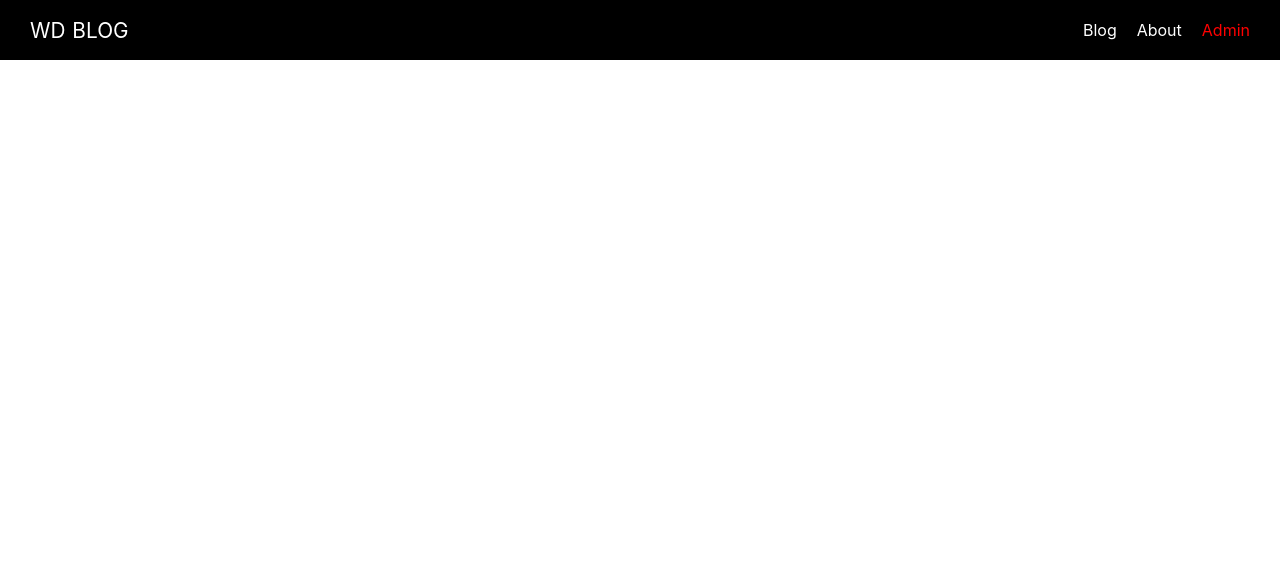
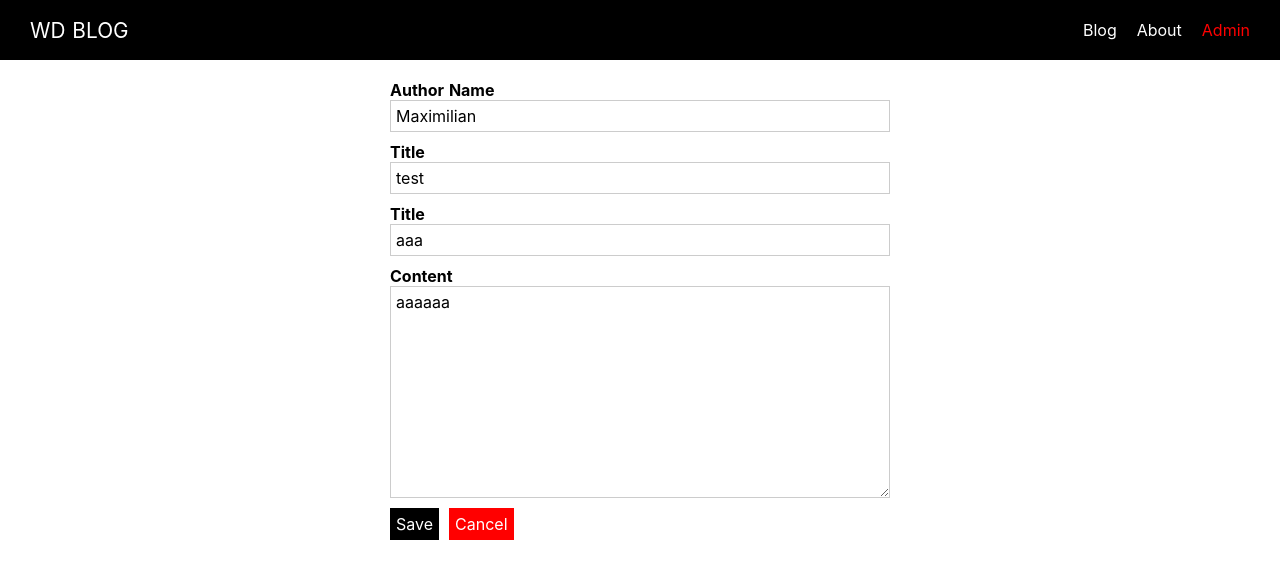
Before and after one commit to r-nmt000/my-nuxt-blog, a Nuxt app: page /admin/1 in a window 1280 px wide. Shown: the top 578 px of the page. Built offline with nearby package versions, Linux system fonts and the light colour scheme.

Commit message:
Add admin new post form

```diff
--- /dev/null
+++ b/components/admin/AdminPostForm.vue
@@ -0,0 +1,59 @@
+<template>
+  <section class="new-post-form">
+    <form @submit.prevent="onSave">
+      <AppInputControl v-model="editedPost.author">Author Name</AppInputControl>
+      <AppInputControl v-model="editedPost.title">Title</AppInputControl>
+      <AppInputControl v-model="editedPost.thumbnailLink">Title</AppInputControl>
+      <AppInputControl
+        control-type="textarea"
+        v-model="editedPost.content">
+        Content
+      </AppInputControl>
+      <AppButton type="submit">Save</AppButton>
+      <AppButton
+        type="button"
+        style="margin-left: 10px"
+        btn-style="cancel"
+        @click="onCancel">Cancel</AppButton>
+    </form>
+  </section>
+</template>
+
+<script>
+  import AppInputControl from "@/components/ui/AppControlInput";
+  import AppButton from "@/components/ui/AppButton";
+  export default {
+    name: "AdminPostForm",
+    components: {AppButton, AppInputControl},
+    props: {
+      post: {
+        type: Object,
+        required: false
+      }
+    },
+    data() {
+      return {
+        editedPost: this.post
+          ? {...this.post}
+          : {
+            author: '',
+            title: '',
+            thumbnailLink: '',
+            content: ''
+          }
+      }
+    },
+    methods: {
+      onSave() {
+        console.log(this.editedPost);
+      },
+      onCancel() {
+        this.$router.push('/');
+      }
+    }
+  }
+</script>
+
+<style scoped>
+
+</style>
--- a/components/posts/PostPreview.vue
+++ b/components/posts/PostPreview.vue
@@ -1,5 +1,5 @@
 <template>
-  <nuxt-link :to="'/posts/' + id" class="post-preview"> <article>
+  <nuxt-link :to="postLink" class="post-preview"> <article>
     <div class="post-thumbnail"
          :style="{backgroundImage: 'url(' + thumbnail + ')'}"></div>
     <div class="post-content">
@@ -14,6 +14,10 @@
     export default {
         name: "PostPreview",
         props: {
+          isAdmin: {
+            type: Boolean,
+            required: true
+          },
           id: {
             type: String,
             required: true
@@ -30,7 +34,12 @@
             type: String,
             required: true
           },
-        }
+        },
+      computed: {
+          postLink() {
+            return this.isAdmin ? '/admin/' + this.id : '/posts/' + this.id
+          }
+      }
     }
 </script>
 
--- /dev/null
+++ b/pages/admin/_postId/index.vue
@@ -0,0 +1,40 @@
+<template>
+  <div class="admin-post-page">
+    <section class="update-form">
+      <AdminPostForm :post="loadedPost"/>
+
+    </section>
+  </div>
+
+</template>
+
+<script>
+  import AdminPostForm from "@/components/admin/AdminPostForm";
+
+  export default {
+    name: "index",
+    components: {AdminPostForm},
+    data() {
+      return {
+        loadedPost: {
+          author: 'Maximilian',
+          title: 'test',
+          content: 'aaaaaa',
+          thumbnailLink: 'aaa'
+        }
+      }
+    }
+  }
+</script>
+
+<style scoped>
+.update-form {
+  width: 90%;
+  margin: 20px auto;
+}
+@media (min-width: 768px) {
+  .update-form {
+    width: 500px;
+  }
+}
+</style>
--- /dev/null
+++ b/pages/admin/auth/index.vue
@@ -0,0 +1,13 @@
+<template>
+
+</template>
+
+<script>
+    export default {
+        name: "index"
+    }
+</script>
+
+<style scoped>
+
+</style>
--- a/pages/admin/index.vue
+++ b/pages/admin/index.vue
@@ -5,7 +5,7 @@
     </section>
     <section class="existing-posts">
       <h1>Existing Posts</h1>
-      <PostList/>
+      <PostList isAdmin/>
     </section>
   </div>
 
--- a/pages/admin/new-post/index.vue
+++ b/pages/admin/new-post/index.vue
@@ -1,56 +1,28 @@
 <template>
   <div class="admin-new-post-page">
-    <section class="new-post-form">
-      <form @submit.prevent="onSave">
-        <AppInputControl v-model="editedPost.author">Author Name</AppInputControl>
-        <AppInputControl v-model="editedPost.title">Title</AppInputControl>
-        <AppInputControl v-model="editedPost.thumbnailLink">Title</AppInputControl>
-        <AppInputControl
-          control-type="textarea"
-          v-model="editedPost.content">Content</AppInputControl>
-
-        <AppButton type="submit">Save</AppButton>
-        <AppButton
-          type="button"
-        style="margin-left: 10px"
-        btn-style="cancel"
-        @click="onCancel">Cancel</AppButton>
-
-
-      </form>
-    </section>
+    <AdminPostForm/>
   </div>
 
 </template>
 
 <script>
-    import AppInputControl from "../../../components/ui/AppControlInput";
-    import AppButton from "../../../components/ui/AppButton";
+  import AdminPostForm from "@/components/admin/AdminPostForm";
     export default {
       name: "index",
-      components: {AppButton, AppInputControl},
-      data() {
-          return {
-            editedPost: {
-              author: '',
-              title: '',
-              thumbnailLink: '',
-              content: ''
-            }
-          }
-      },
-      methods: {
-        onSave() {
-          console.log(this.editedPost);
-        },
-        onCancel() {
-          this.$router.push('/');
-        }
-      }
+      components: {AdminPostForm},
 
     }
 </script>
 
 <style scoped>
+.new-post-form {
+  width: 90%;
+  margin: 20px auto;
+}
 
+@media (min-width: 768px) {
+  .new-post-form {
+    width: 500px;
+  }
+}
 </style>
```
Also changed, not shown: components/posts/PostList.vue (+10 -1 lines).
